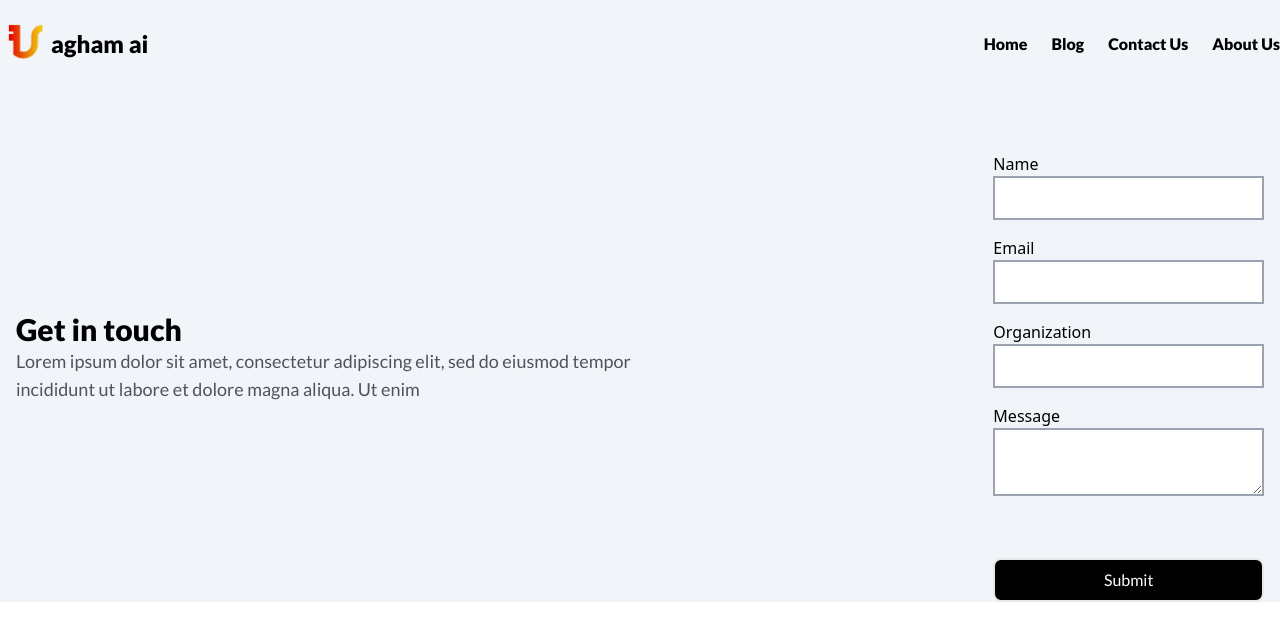
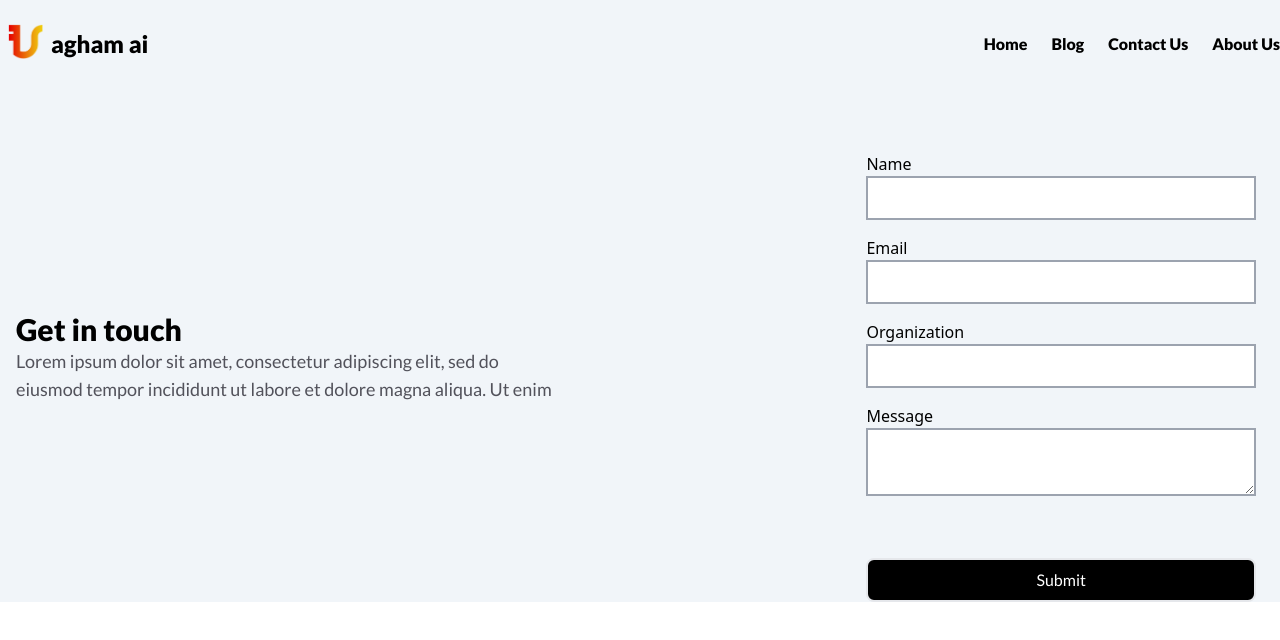
Before and after one commit to masayahingpuno/avante, a Next.js app: page /contact in a window 1280 px wide. Shown: the top 640 px of the page. Built offline with nearby package versions, Linux system fonts and the light colour scheme.

Commit message:
Update the error style and size of contact

```diff
--- /dev/null
+++ b/components/contact/TextError.tsx
@@ -0,0 +1,7 @@
+import React from "react";
+
+function TextError(props) {
+  return <div className="font-bold text-red-500">{props.children}</div>;
+}
+
+export default TextError;
--- a/pages/contact.tsx
+++ b/pages/contact.tsx
@@ -1,6 +1,7 @@
 import React from "react";
 import { Formik, Form, Field, ErrorMessage } from "formik";
 import * as Yup from "yup";
+import TextError from "../components/contact/TextError";
 
 const initialValues = {
   name: "",
@@ -34,9 +35,8 @@ function Contact() {
         initialValues={initialValues}
         onSubmit={onSubmit}
         validationSchema={validationSchema}
-        className="flex w-full flex-col items-start justify-start pl-4"
       >
-        <Form className="mr-4 flex flex-col gap-4">
+        <Form className="flex w-screen px-6 md:w-1/2 flex-col gap-4">
           {/* Name */}
           <div>
             <label htmlFor="name">Name</label>
@@ -45,7 +45,7 @@ function Contact() {
               type="text"
               name="name"
             />
-            <ErrorMessage name="name" />
+            <ErrorMessage name="name" component={TextError} />
           </div>
           {/* Email */}
           <div className="">
@@ -55,7 +55,7 @@ function Contact() {
               type="email"
               name="email"
             />
-            <ErrorMessage name="email" />
+            <ErrorMessage name="email" component={TextError} />
           </div>
           <div className="">
             {/* Organization */}
@@ -65,7 +65,7 @@ function Contact() {
               type="text"
               name="organization"
             />
-            <ErrorMessage name="organization" />
+            <ErrorMessage name="organization" component={TextError} />
           </div>
 
           <div className="">
@@ -77,7 +77,7 @@ function Contact() {
               type="text"
               name="message"
             />
-            <ErrorMessage name="message" />
+            <ErrorMessage name="message" component={TextError} />
           </div>
 
           <button
```
